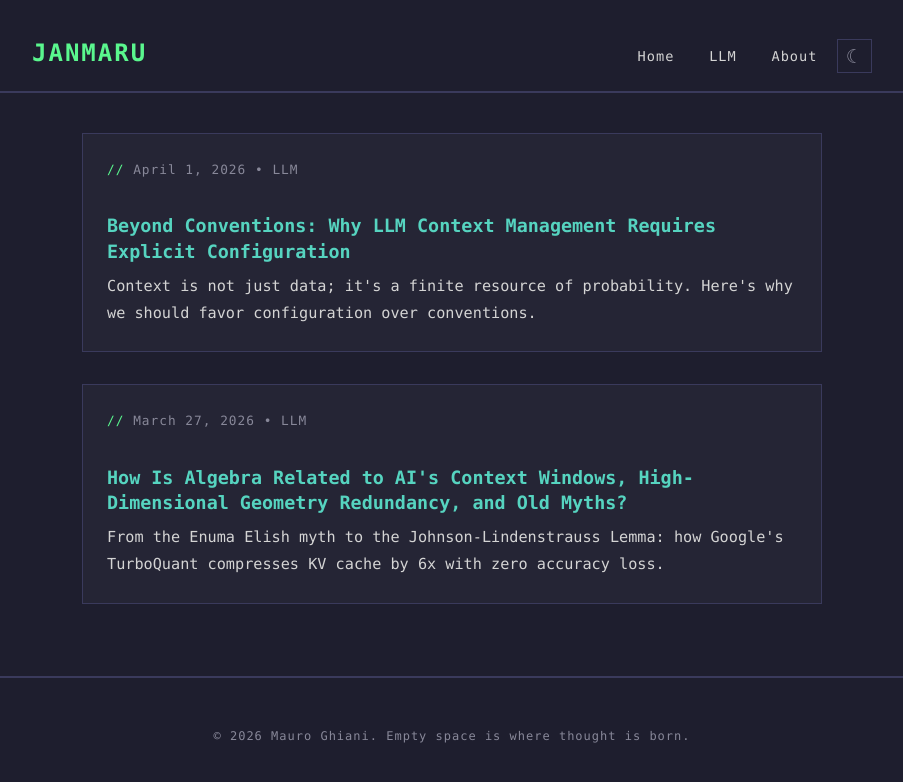
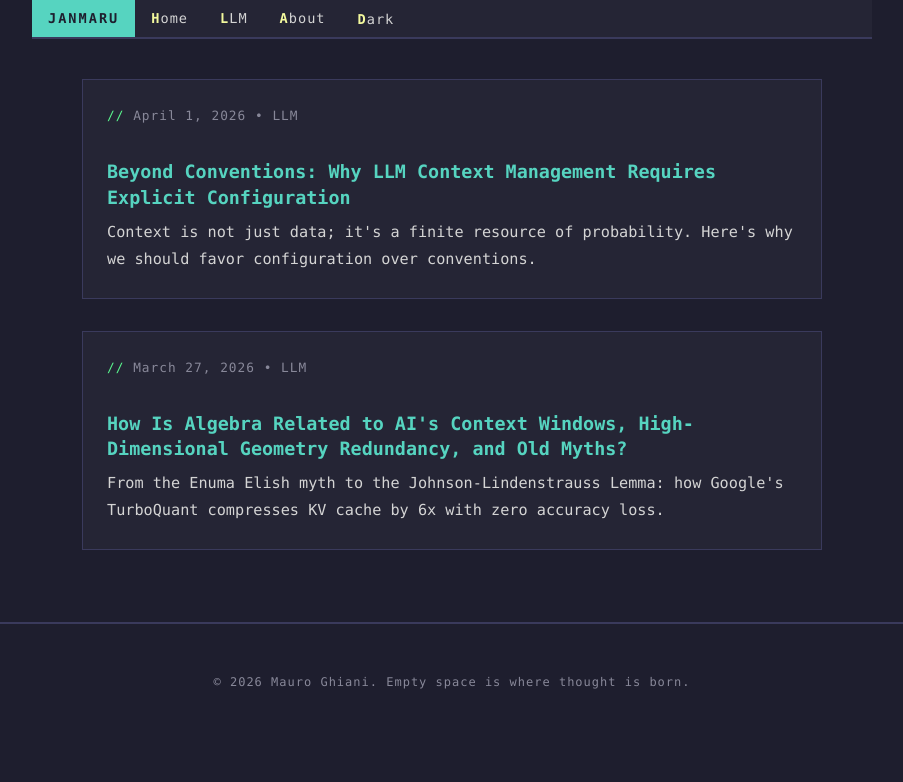
Before and after one commit to janmaru/janmaru.github.io, a Jekyll site: the page built from index.html, in a window 1280 px wide. Shown: the top 782 px of the page, without its empty margins (188-1091 px from the left). Built offline with Jekyll 4.4.1, drawn with Linux system fonts in a browser that asks for light colours; the list of posts is cut into pages by our own code.

Commit message:
++ style

```diff
--- a/_layouts/default.html
+++ b/_layouts/default.html
@@ -13,10 +13,10 @@
     <header>
         <h1><a href="{{ '/' | relative_url }}" style="text-decoration:none; color:inherit;">JANMARU</a></h1>
         <nav>
-            <a href="{{ '/' | relative_url }}">Home</a>
-            <a href="{{ '/categories/llm' | relative_url }}">LLM</a>
-            <a href="{{ '/about' | relative_url }}">About</a>
-            <button class="theme-toggle" id="theme-toggle" aria-label="Toggle light/dark theme">&#9790;</button>
+            <a href="{{ '/' | relative_url }}"><span class="hotkey">H</span>ome</a>
+            <a href="{{ '/categories/llm' | relative_url }}"><span class="hotkey">L</span>LM</a>
+            <a href="{{ '/about' | relative_url }}"><span class="hotkey">A</span>bout</a>
+            <button class="theme-toggle" id="theme-toggle" aria-label="Toggle light/dark theme"><span class="hotkey">D</span>ark</button>
         </nav>
     </header>
 
@@ -32,14 +32,19 @@
         var btn = document.getElementById('theme-toggle');
         var body = document.body;
         var stored = localStorage.getItem('theme');
+        function setLabel(isLight) {
+            btn.innerHTML = isLight
+                ? '<span class="hotkey">L</span>ight'
+                : '<span class="hotkey">D</span>ark';
+        }
         if (stored === 'light') {
             body.classList.add('light-theme');
-            btn.innerHTML = '&#9728;';
+            setLabel(true);
         }
         btn.addEventListener('click', function() {
             body.classList.toggle('light-theme');
             var isLight = body.classList.contains('light-theme');
-            btn.innerHTML = isLight ? '&#9728;' : '&#9790;';
+            setLabel(isLight);
             localStorage.setItem('theme', isLight ? 'light' : 'dark');
         });
     })();
--- a/css/style.css
+++ b/css/style.css
@@ -43,60 +43,63 @@ body {
 header {
     width: 100%;
     max-width: 840px;
-    padding: 2rem 2rem 1rem;
+    padding: 0;
+    background: var(--bg-panel);
     border-bottom: 2px solid var(--border);
     display: flex;
-    align-items: baseline;
-    justify-content: space-between;
-    gap: 2rem;
+    align-items: stretch;
 }
 
 header h1 {
     font-family: var(--mono);
-    font-size: 1.5rem;
+    font-size: 0.85rem;
     font-weight: bold;
     margin: 0;
-    color: var(--green);
+    color: var(--bg-dark);
+    background: var(--cyan);
     letter-spacing: 2px;
+    padding: 0.4rem 1rem;
+    display: flex;
+    align-items: center;
 }
 
 header nav {
     display: flex;
-    gap: 0.25rem;
+    gap: 0;
+    align-items: stretch;
 }
 
-header nav a {
+header nav a,
+header nav .theme-toggle {
     color: var(--text-main);
     text-decoration: none;
+    font-family: var(--mono);
     font-size: 0.85rem;
-    padding: 0.25rem 0.9rem;
-    border: 1px solid transparent;
+    padding: 0.4rem 1rem;
+    border: none;
     letter-spacing: 1px;
+    display: flex;
+    align-items: center;
+    background: transparent;
+    cursor: pointer;
 }
 
-header nav a:hover {
-    background: var(--border);
-    border-color: var(--dim);
-    color: var(--yellow);
+header nav a:hover,
+header nav .theme-toggle:hover {
+    background: var(--cyan);
+    color: var(--bg-dark);
 }
 
-/* ── Theme Toggle ── */
-
-.theme-toggle {
-    background: none;
-    border: 1px solid var(--border);
-    color: var(--dim);
-    font-size: 1.2rem;
-    cursor: pointer;
-    padding: 0.2rem 0.5rem;
-    line-height: 1;
-    transition: color 0.2s;
+header nav a:hover .hotkey,
+header nav .theme-toggle:hover .hotkey {
+    color: var(--bg-dark);
 }
 
-.theme-toggle:hover {
+.hotkey {
     color: var(--yellow);
-    border-color: var(--dim);
+    font-weight: bold;
 }
+
 
 /* ── Main Content ── */
 
@@ -336,12 +339,10 @@ footer {
 
 @media (max-width: 600px) {
     header {
-        flex-direction: column;
-        text-align: center;
+        flex-wrap: wrap;
     }
 
     header nav {
-        justify-content: center;
         flex-wrap: wrap;
     }
 
```
